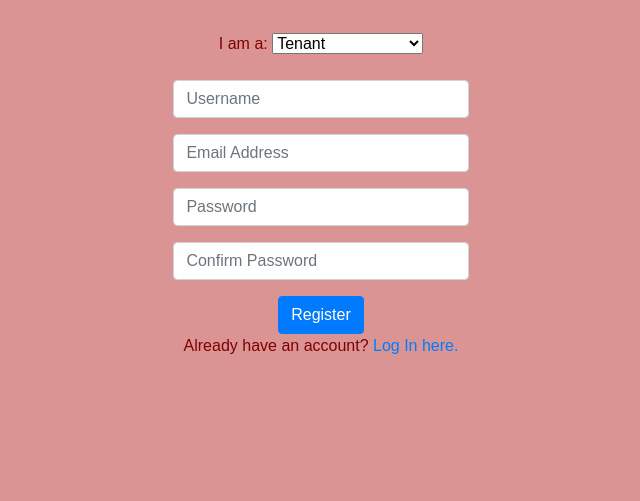
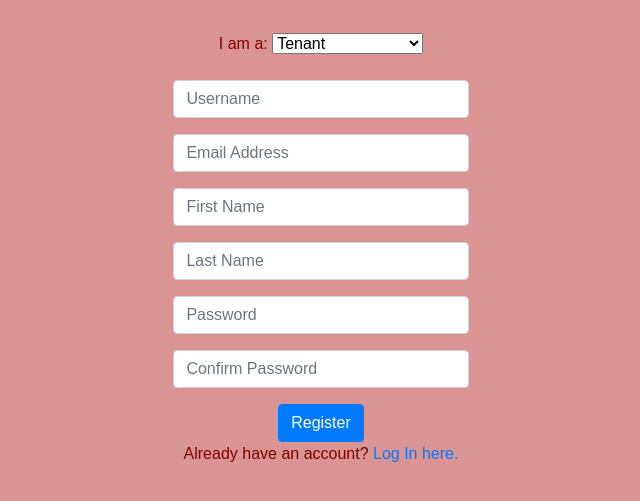
Before and after one commit to johnwyse/property-manager, a Django app: page /register in a window 1280 px wide. Shown: the part 178-679 px from the top of the page, without its empty margins (319-959 px from the left). Run offline with Django 4.2, Linux system fonts and the light colour scheme; some libraries are stand-ins or nearby versions; some web fonts are replaced.

Commit message:
unit view, link hover styling, firstname lastname

```diff
--- a/property/static/property/styles.css
+++ b/property/static/property/styles.css
@@ -2,6 +2,11 @@ body {
     background-color: rgb(219, 148, 148);
     color: maroon;
     font-family: 'Yusei Magic', sans-serif;
+}
+
+.listed-item-link > a {
+    color: white;
+    text-decoration: none;
 }
 
 .body {
@@ -48,13 +53,26 @@ h1 {
     display: block;
 }
 
-.listed-item:hover {
+.listed-item-link {
+    padding: 1rem;
+    margin: auto;
+    width: 40%;
+    min-width: 300px;
+    margin-bottom: 2rem;
+    text-align: center;
+    border: white solid 2px;
+    background-color: rgb(60, 108, 196);
+    color: white;
+    display: block;
+}
+
+.listed-item-link:hover {
     box-shadow: white 5px 5px;
     cursor: pointer;
 }
 
 .add_property {
-    padding: 1rem;
+    padding-top: 2rem;
     margin: auto;
 }
 
--- a/property/templates/property/layout.html
+++ b/property/templates/property/layout.html
@@ -16,7 +16,7 @@
 
         {% if user.is_authenticated %}
 
-        <nav class="navbar navbar-expand-lg navbar-light bg-light">
+        <nav class="navbar sticky-top navbar-expand-lg navbar-light bg-light">
             <a class="navbar-brand">Property</a>
             <button class="navbar-toggler" type="button" data-toggle="collapse" data-target="#navbarTogglerDemo02" aria-controls="navbarTogglerDemo02" aria-expanded="false" aria-label="Toggle navigation">
               <span class="navbar-toggler-icon"></span>
--- a/property/templates/property/register.html
+++ b/property/templates/property/register.html
@@ -23,6 +23,12 @@
             <input class="form-control" autocomplete="off" type="email" name="email" placeholder="Email Address">
         </div>
         <div class="form-group">
+            <input class="form-control" autocomplete="off" type="text" name="first_name" placeholder="First Name">
+        </div>
+        <div class="form-group">
+            <input class="form-control" autocomplete="off" type="email" name="last_name" placeholder="Last Name">
+        </div>
+        <div class="form-group">
             <input class="form-control" autocomplete="off" type="password" name="password" placeholder="Password">
         </div>
         <div class="form-group">
--- a/property/urls.py
+++ b/property/urls.py
@@ -10,7 +10,8 @@ urlpatterns = [
     path("messages", views.messages, name="messages"),
     path("issues", views.issues, name="issues"),
     path("profile", views.profile, name="profile"),
-    path("add_property", views.add_property, name="add_property")
+    path("add_property", views.add_property, name="add_property"),
+    path("unit/<int:unit_id>", views.unit, name="unit")
 
 
     # API Routes
--- a/property/views.py
+++ b/property/views.py
@@ -60,6 +60,14 @@ def add_property(request):
         u.save()
         return HttpResponseRedirect(reverse("index"))
 
+def unit(request, unit_id):
+    if request.method == "GET":
+        unit = Unit.objects.get(id=unit_id)
+        return render(request, 'property/unit.html', {
+            "unit": unit
+        })
+
+
 def messages(request):
     if request.method == "GET":
         return render(request, 'property/messages.html')
@@ -114,6 +122,8 @@ def register(request):
     if request.method == "POST":
         username = request.POST["username"]
         email = request.POST["email"]
+        first_name = request.POST["first_name"]
+        last_name = request.POST["last_name"]
         password = request.POST["password"]
         confirmation = request.POST["confirmation"]
         user_type = request.POST["user_type"]
@@ -125,9 +135,9 @@ def register(request):
             tenant = False
             manager = True
 
-        if username == "" or email == "" or password == "":
+        if username == "" or first_name == "" or last_name == "" or email == "" or password == "":
             return render(request, "property/register.html", {
-                "message": "Must enter username, email, and password."
+                "message": "Must enter username, email, full name, and password."
             })
 
         # Ensure password matches confirmation
@@ -141,6 +151,8 @@ def register(request):
             user = User.objects.create_user(username, email, password)
             user.tenant = tenant
             user.manager = manager
+            user.first_name = first_name
+            user.last_name = last_name
             user.save()
         except IntegrityError:
             return render(request, "property/register.html", {
```
Also changed, not shown: property/templates/property/index.html (+5 -4 lines), property/templates/property/unit.html (added, +11 -0 lines).
